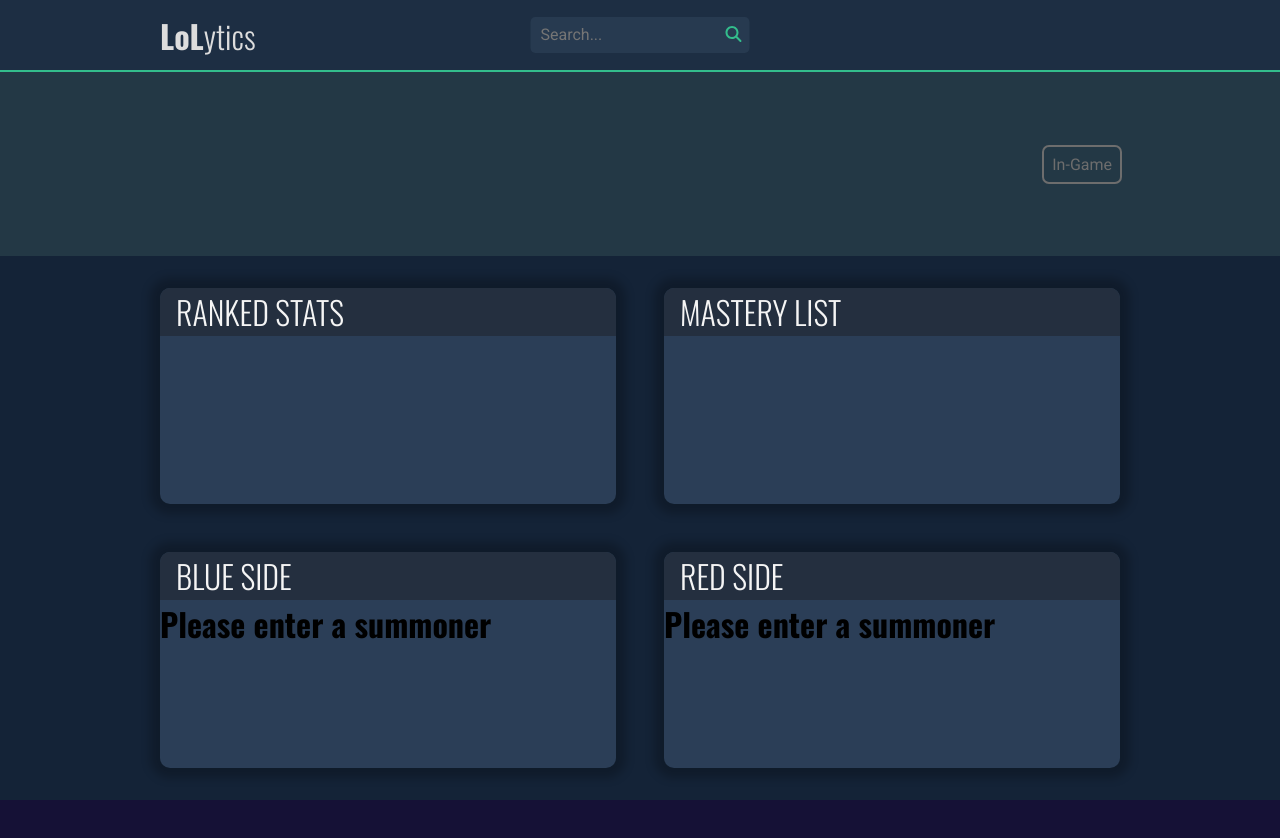
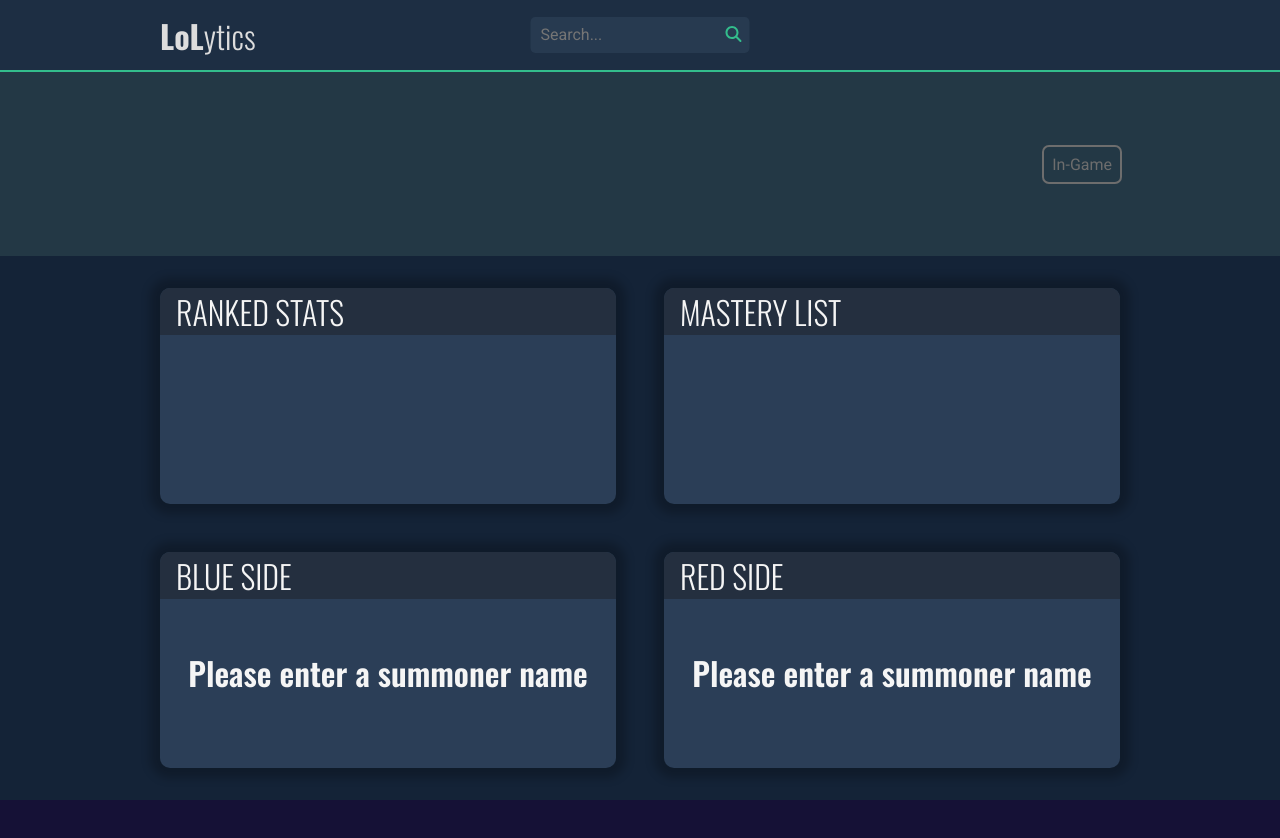
Before and after one commit to AlejandroV01/LolApi, a React (Create React App) app: page / in a window 1280 px wide. Shown: the top 838 px of the page. Built offline with nearby package versions, Linux system fonts and the light colour scheme.

Commit message:
Added Features

```diff
--- a/src/App.css
+++ b/src/App.css
@@ -11,8 +11,7 @@ h2 {
 }
 html {
   background-color: #151136;
-  height: 200vh;
-  /* overflow: hidden; */
+  overflow: hidden;
 }
 
 .container {
@@ -129,7 +128,6 @@ html {
   border-top-left-radius: 10px;
   border-top-right-radius: 10px;
   padding: 0rem 1rem;
-  line-height: 3rem;
   background-color: #242f3f;
   font-size: 1rem;
   color: whitesmoke;
@@ -203,3 +201,14 @@ html {
   border-bottom-left-radius: 10px;
   border-bottom-right-radius: 10px;
 }
+
+.bottomLiveGame {
+  text-align: center;
+  height: 100%;
+}
+
+.bottomLiveGame h1 {
+  color: whitesmoke;
+  margin-top: 50px;
+  font-weight: 600;
+}
--- a/src/App.js
+++ b/src/App.js
@@ -375,7 +375,7 @@ function App() {
             </div>
             <div className="bottomLiveGame">
               {!playerData.activeGameData ? (
-                <h1>Please enter a summoner</h1>
+                <h1>Please enter a summoner name</h1>
               ) : (
                 <DisplayLiveGame playerData={playerData} />
               )}
@@ -388,7 +388,7 @@ function App() {
             </div>
             <div className="bottomLiveGame">
               {!playerData.activeGameData ? (
-                <h1>Please enter a summoner</h1>
+                <h1>Please enter a summoner name</h1>
               ) : (
                 <DisplayLiveGameRedSide playerData={playerData} />
               )}
```
